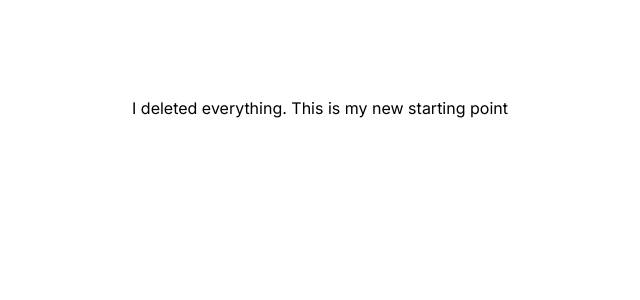
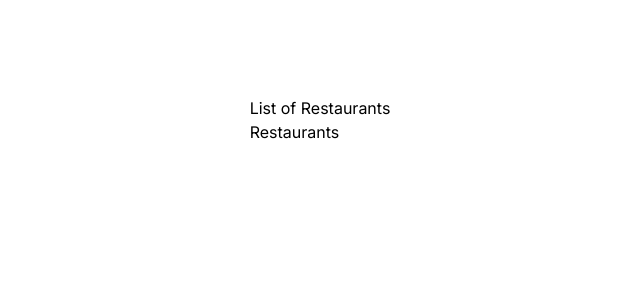
Before and after one commit to QuentinGibson/tdd-resturant, a Next.js app: page / in a window 1280 px wide. Shown: the top 300 px of the page, without its empty margins (320-960 px from the left). Built offline with nearby package versions, Linux system fonts and the light colour scheme.

Commit message:
Add RestaurantScreen and RestaurantList

```diff
--- /dev/null
+++ b/app/components/RestaurantList.tsx
@@ -0,0 +1,7 @@
+export default function RestaurantList () {
+  return (
+    <div>
+      <p> Restaurants </p>
+    </div>
+  )
+}
--- /dev/null
+++ b/app/components/RestaurantScreen.tsx
@@ -0,0 +1,11 @@
+import RestaurantList from "@/app/components/RestaurantList"
+export default function RestaurantScreen () {
+  return (
+    <div>
+      <h1>
+        List of Restaurants
+      </h1>
+      <RestaurantList />
+    </div>
+  )
+}
--- a/app/page.tsx
+++ b/app/page.tsx
@@ -1,9 +1,10 @@
 import Image from "next/image";
+import RestaurantScreen from "@/app/components/RestaurantScreen";
 
 export default function Home() {
   return (
     <main className="flex min-h-screen flex-col items-center justify-between p-24">
-      <p>I deleted everything. This is my new starting point</p>
+      <RestaurantScreen />
     </main>
   );
 }
```
